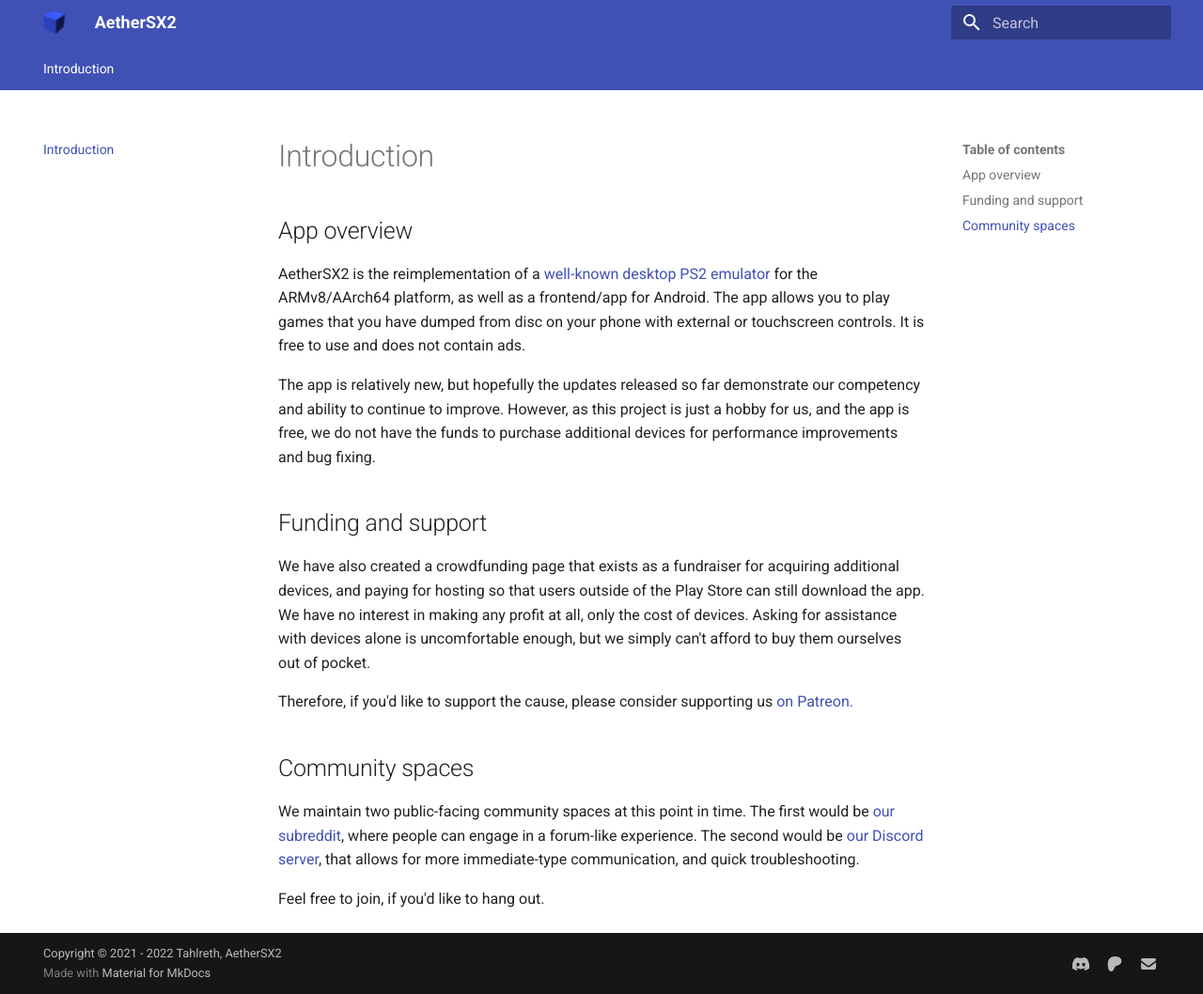
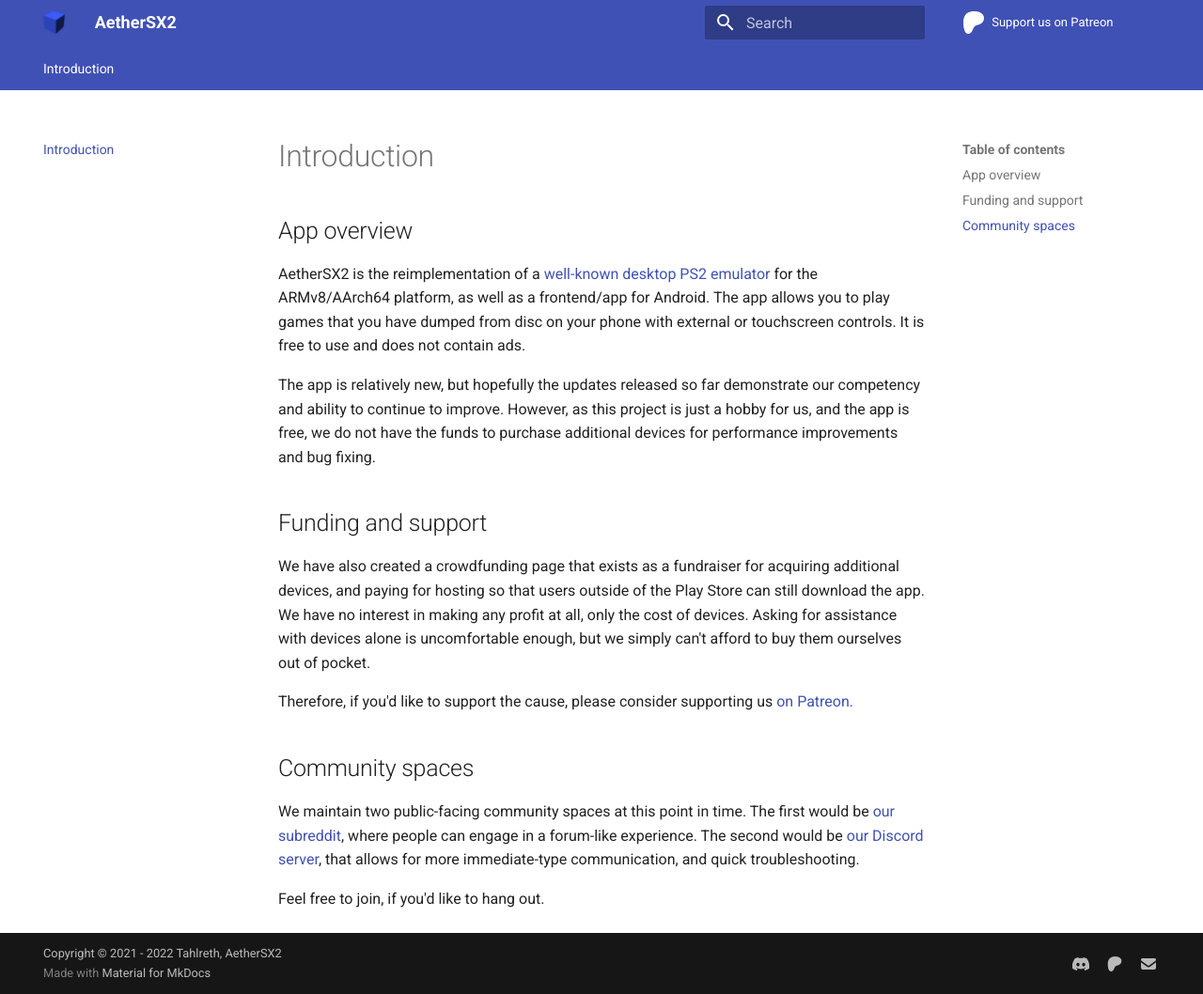
Before and after one commit to dio-gh/aetherweb, an MkDocs documentation site: the page built from docs/index.md, in a window 1280 px wide and 1058 px high. Shown: the whole window at 94% size. Built offline with MkDocs 1.6.1 and Material for MkDocs 9.7.7, drawn with Linux system fonts in a browser that asks for light colours.

Commit message:
add hacky patreon widget to the navbar

```diff
--- a/mkdocs.yml
+++ b/mkdocs.yml
@@ -2,6 +2,8 @@
 theme:
   name: material
   logo: assets/aether-logo.png
+  icon:
+    repo: fontawesome/brands/patreon
   favicon: assets/aether-logo.png
   features:
     - navigation.instant
@@ -24,3 +26,5 @@
       link: mailto:tahlreth@gmail.com
       name: Send an email to the developer
 copyright: Copyright &copy; 2021 - 2022 Tahlreth, AetherSX2
+repo_url: https://www.patreon.com/aethersx2
+repo_name: 'Support us on Patreon'
```
